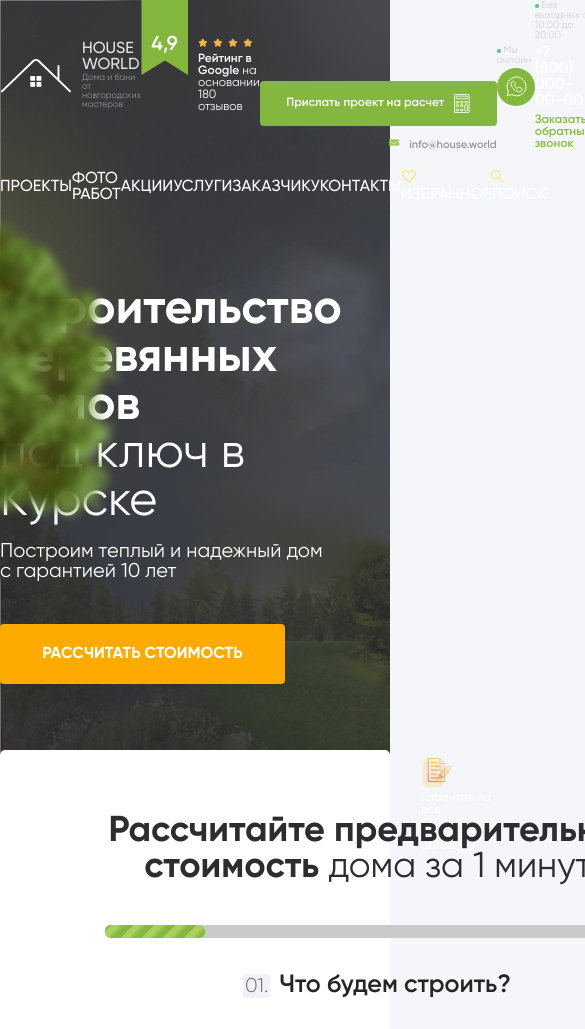
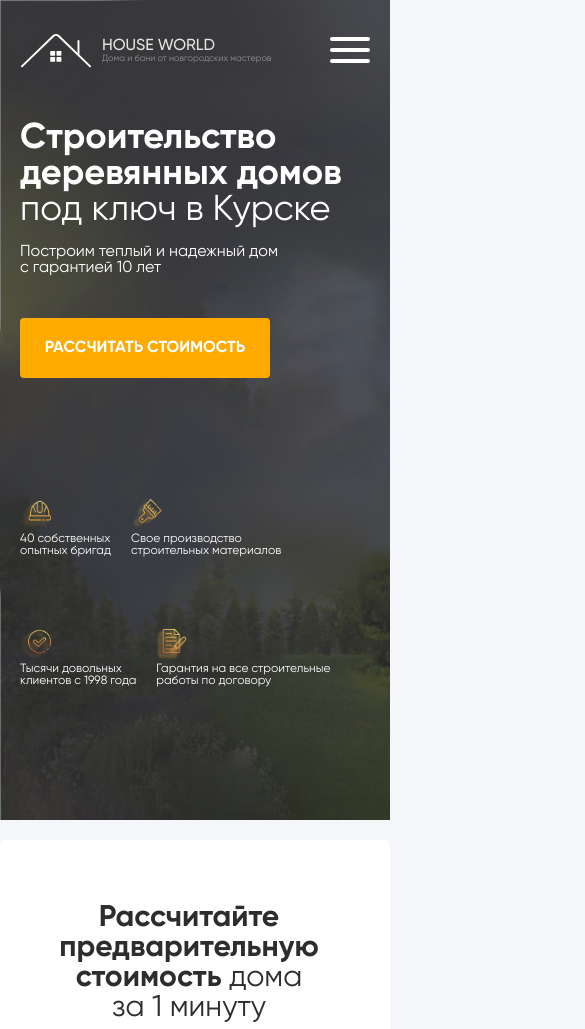
Before and after one commit to kass8366/HOUSE-WORLD, a plain HTML site: page index.html in a window 390 px wide. Shown: the top 1029 px of the page, 585 px wide, since content can reach past the window. Drawn offline with Linux system fonts and the light colour scheme.

Commit message:
mobile complete

```diff
--- a/index.html
+++ b/index.html
@@ -56,6 +56,7 @@
                 <p class="header__info_phone_number">+7 (800) 000-00-00</p>
                 <a class="header__info_phone_feedback" href="#">Заказать обратный звонок</a>
             </div>
+            <button class="header__burger"></button>
         </div>
         <div class="header__navbar">
             <a href="#">ПРОЕКТЫ</a>
--- a/scss/style.scss
+++ b/scss/style.scss
@@ -41,7 +41,7 @@ h5 {
 .header {
 	background-image: url("../img/fone.jpg");
 	max-width: 1440px;
-	max-height: 800px;
+	min-height: 800px;
 	margin: 0 auto;
 	position: relative;
 	&__info {
@@ -190,6 +190,9 @@ h5 {
 			}
 		}
 	}
+	&__burger {
+		display: none;
+	}
 	&__navbar {
 		display: flex;
 		justify-content: space-between;
@@ -297,7 +300,7 @@ h5 {
 			text-align: center;
 		}
 		&_progress_scale {
-			width: 544px;
+			width: 100%;
 			height: 13px;
 			border-radius: 6px;
 			background-color: #cacaca;
@@ -312,7 +315,7 @@ h5 {
                      #84B83E 5px,
                      #ABCF60 10px,
                      #ABCF60 15px
-            );
+            	);
 			}
 		}
 		&_questionnaire {
@@ -370,6 +373,9 @@ h5 {
 					input {
 						display: none;
 					}
+				}
+				&_box img {
+					width: 100%;
 				}
 			}
 		}
@@ -527,12 +533,14 @@ h5 {
 	}
 }
 .house_price {
-	max-width: 1105px;
+	max-width: 1110px;
 	min-height: 820px;
 	margin: 85px auto 0 auto;
 	background-color: #f5f6fa;
 	&__container {
 		display: flex;
+		flex-wrap: wrap;
+		justify-content: center;
 		gap: 31px;
 		margin-top: 47px;
 		&_column {
@@ -715,7 +723,8 @@ h5 {
 	&__catalog {
 		display: flex;
 		flex-wrap: wrap;
-		justify-content: space-between;
+		justify-content: center;
+		gap: 27px;
 		&_box {
 			width: 350px;
 			height: 505px;
@@ -808,3 +817,166 @@ h5 {
 		}
 	}
 }
+
+@media (max-width: 1350px) {
+	.header_derevo {
+	  display: none;
+	}
+}
+
+@media (max-width: 1200px) {
+	.header, .house_calculation, .house_price, .house_project {
+	  padding: 0 20px 0 20px;
+	}
+
+	.header__info_rating {
+		display: none;
+	}
+
+	.house_project__menu {
+		display: none;
+	}
+
+	h2 {
+		margin-top: 20px;
+	}
+
+	.house_calculation {
+		justify-content: center;
+	}
+
+	.house_calculation__right {
+		display: none;
+	}
+
+	.house_project__catalog {
+		margin-top: 40px;
+	}
+}
+
+@media (max-width: 900px) {
+	.header__info_calculator, .header__info_chat, .header__navbar_heart, .header__navbar_search {
+		display: none;
+	}
+
+	.header__navbar {
+		font-size: 12px;
+		font-weight: 400;
+	}
+
+	.header__section4 {
+		gap: 20px;
+	}
+}
+
+@media (max-width: 800px) {
+	.house_calculation__left_questionnaire {
+		height: 55%;
+	}
+}
+
+@media (max-width: 750px) {
+	.house_calculation__left_questionnaire {
+		height: 50%;
+	}
+}
+
+@media (max-width: 650px) {
+	h2, h2 span {
+		font-size: 36px;
+	}
+
+	h3, h3 span {
+		font-size: 30px;
+	}
+
+	.header {
+		padding-bottom: 20px;
+		background-size: cover;
+	}
+
+	.header__info {
+		align-items: center;
+		gap: 20px;
+	}
+
+	.header__info_phone {
+		display: none;
+	}
+
+	.header__burger {
+		display: block;
+		position: relative;
+		background: transparent;
+		width: 40px;
+		height: 26px;
+		cursor: pointer;
+	  }
+	.header__burger::before,
+	.header__burger::after {
+		content: '';
+		left: 0;
+		position: absolute;
+		display: block;
+		width: 100%;
+		height: 4px;
+		border-radius: 10px;
+		background: #fff;
+	}
+	.header__burger::before {
+		top: 0;
+		box-shadow: 0 11px 0 #fff;
+	}
+	.header__burger::after {
+		bottom: 0;
+	}
+
+	.header__navbar {
+		display: none;
+	}
+
+	.header__section3_title {
+		padding-top: 20px;
+		font-size: 36px;
+	}
+
+	.header__section3_title span {
+		font-size: 36px;
+	}
+
+	.header__section3_text {
+		font-size: 16px;
+	}
+
+	.header__section3_text span{
+		font-size: 16px;
+	}
+
+	.header__section3_btn {
+		width: 250px;
+	}
+
+	.header__section4 {
+		flex-wrap: wrap;
+	}
+
+	.header__section4_img {
+		padding-top: 20px;
+	}
+
+	.house_calculation__left_questionnaire {
+		height: 45%;
+	}
+
+	.house_calculation {
+		top: 20px;
+	}
+
+	.house_calculation__left_questionnaire_text {
+		font-size: 16px;
+	}
+
+	.house_calculation__left_confirm {
+		gap: 20px;
+	}
+}
```
Also changed, not shown: css/style.css, 1 other file.
